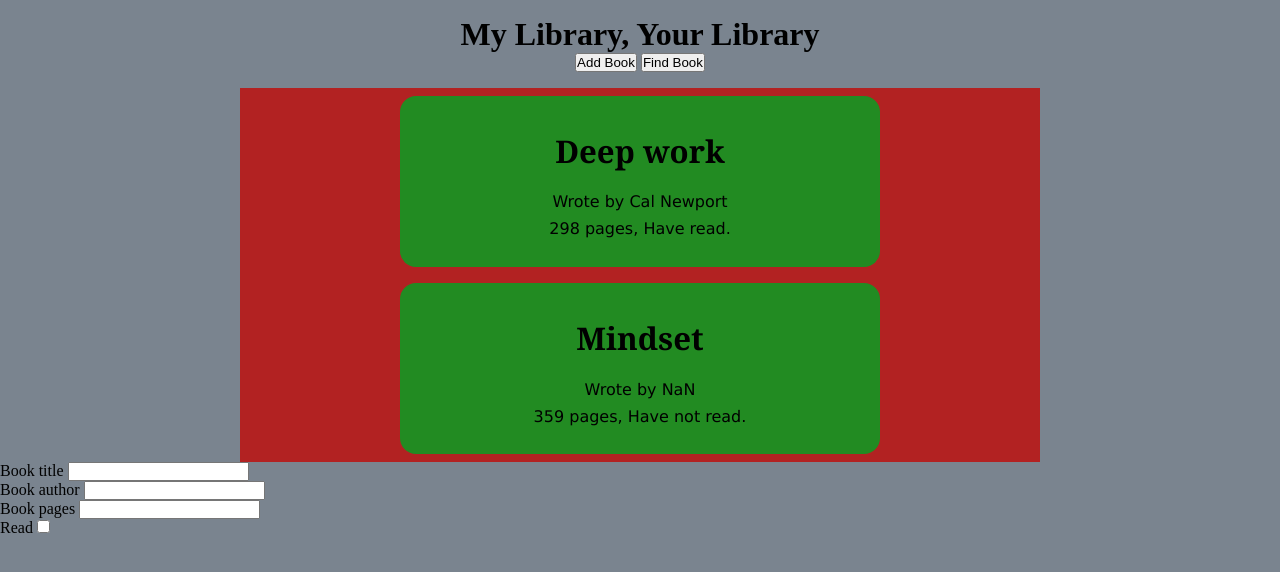
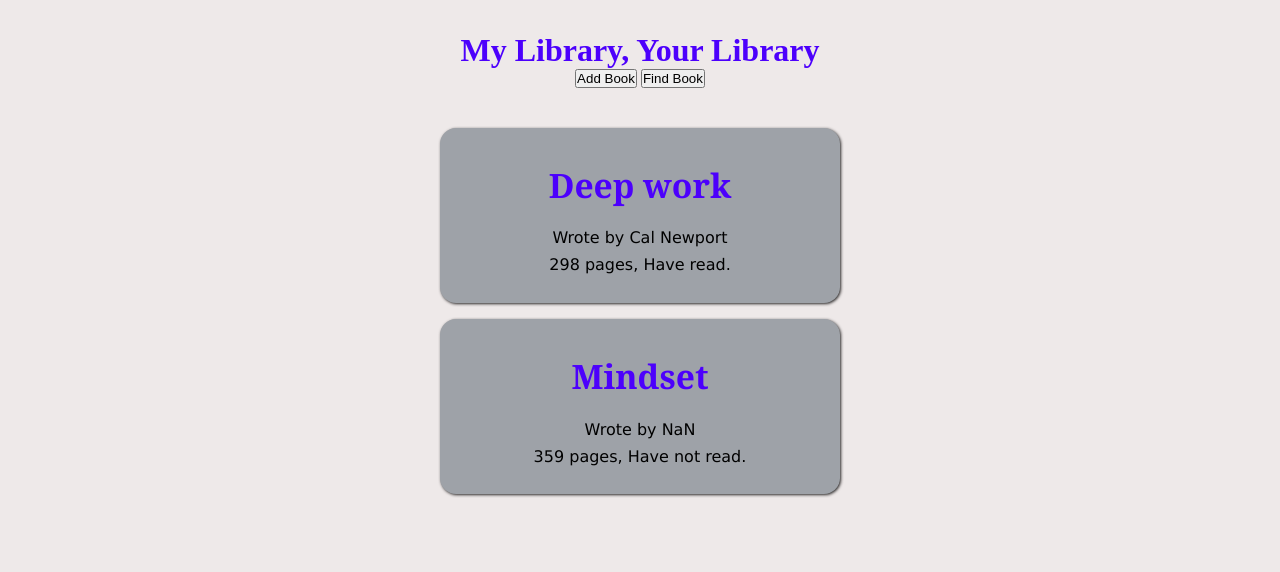
Before and after one commit to mulfranck/mylibrary, a plain HTML site: page index.html in a window 1280 px wide. Drawn offline with Linux system fonts and the light colour scheme.

Commit message:
The form display hide class and some color changing.

```diff
--- a/styles.css
+++ b/styles.css
@@ -7,17 +7,19 @@
 body, html {
     width: 100%;
     height: 100%;
-    background-color: rgb(122, 132, 143);
+    background-color: rgb(238, 233, 233);
 }
 
 .main-head {
     text-align: center;
-    margin: 1rem;
+    margin: 2rem;
+    color: rgb(76, 0, 252);
+
+
 }
 
 .container {
     width: 50rem;
-    background-color: firebrick;
     margin: auto;
     display: flex;
     align-items: center;
@@ -25,12 +27,13 @@ body, html {
 }
 
 .card {
-    background-color: forestgreen;
+    background-color: rgb(158, 162, 168);
     margin: .5rem;
     flex-shrink: 0;
     border-radius: 16px;
+    box-shadow: 1px 1px 3px 0px rgb(41, 39, 39);
 
-    width: 30rem;
+    width: 25rem;
     padding: .8rem;
     text-align: center;
 }
@@ -38,9 +41,9 @@ body, html {
 .card-head {
     font-family: Georgia, 'Times New Roman', Times, serif;
     margin: 1.3rem;
-    /* margin-top: 0; */
+    color: rgb(76, 0, 252);
     text-align: center;
-    font-size: 130%;
+    font-size: 140%;
 }
 
 .card-body {
@@ -52,3 +55,7 @@ body, html {
 .card-body p:nth-child(1) {
     margin: .5rem;
 }
+
+.hide {
+    display: none;
+}
```
